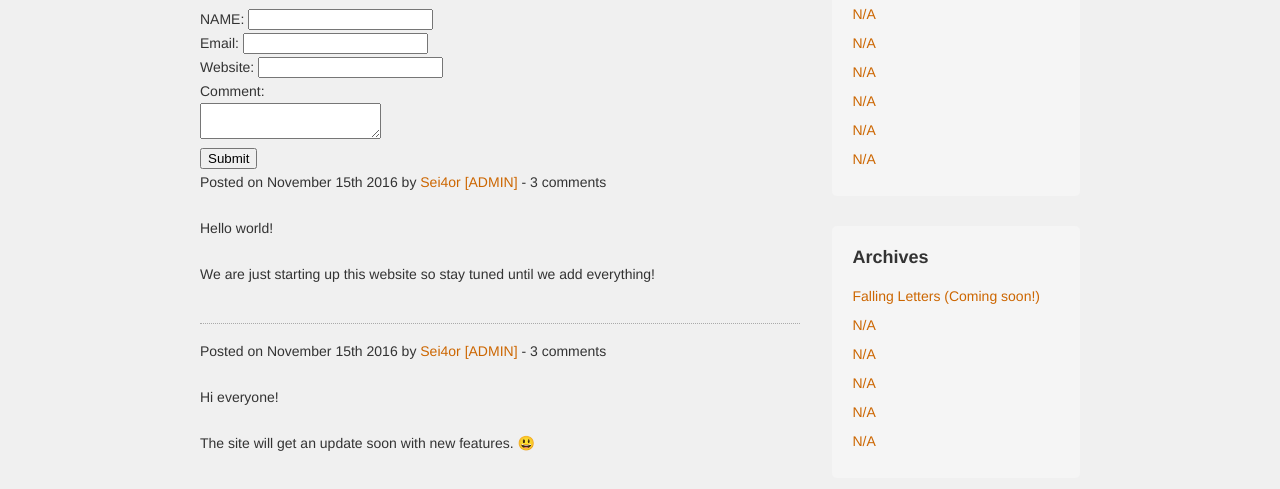
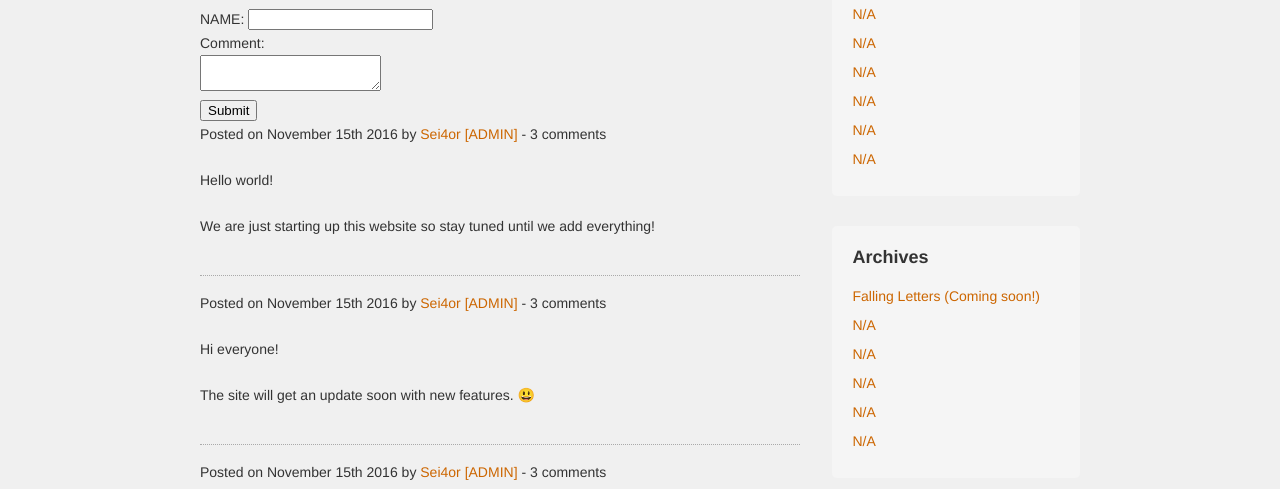
Before and after one commit to Sei4or/Team-Equi, a plain HTML site: page index.html in a window 1280 px wide. Shown: the part 611-1100 px from the top of the page. Drawn offline with nearby package versions, Linux system fonts and the light colour scheme; a script that the page names is missing.

Commit message:
Update index.html

```diff
--- a/index.html
+++ b/index.html
@@ -39,12 +39,8 @@
             <article class="blogPost">
                 <header>
                     <h2>Comments</h2>
-		<form method='post'>
-  NAME: <input type='text' name='name' id='name' /><br />
-
-  Email: <input type='text' name='email' id='email' /><br />
-
-  Website: <input type='text' name='website' id='website' /><br />
+	<form method='post'>
+  		NAME: <input type='text' name='name' id='name' /><br />
 
   Comment:<br />
   <textarea name='comment' id='comment'></textarea><br />
```
